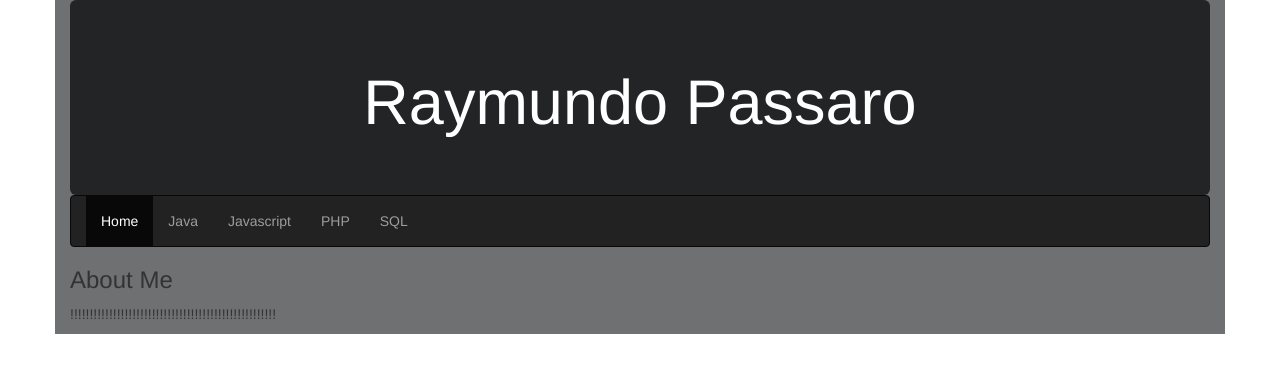
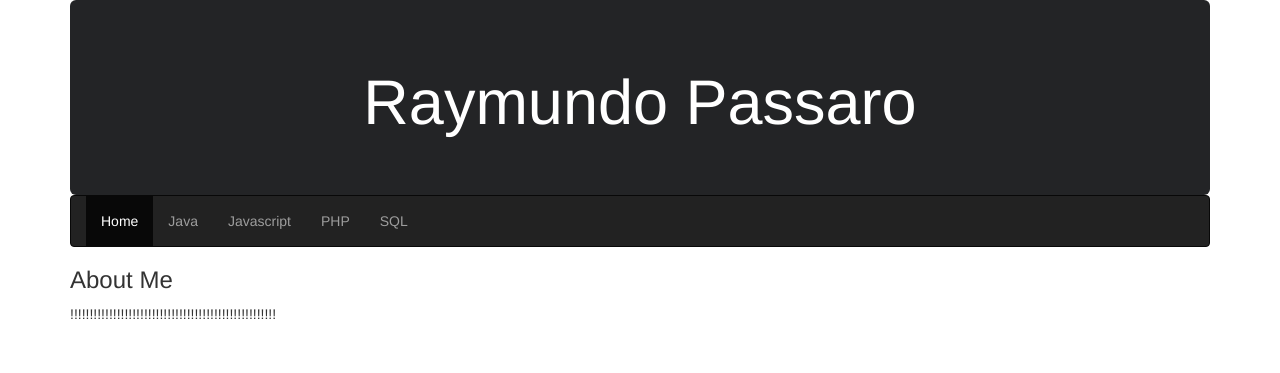
Before and after one commit to rpassaropezua/portfolio, a PHP site: page / in a window 1280 px wide. Shown: the top 373 px of the page. Run offline with PHP 8.4, Linux system fonts and the light colour scheme.

Commit message:
Update Styles.css

```diff
--- a/css/Styles.css
+++ b/css/Styles.css
@@ -10,5 +10,5 @@ body {
 }
 
 .container {
-    background-color: #6f7072;
+    background-color: white;
 }
```
